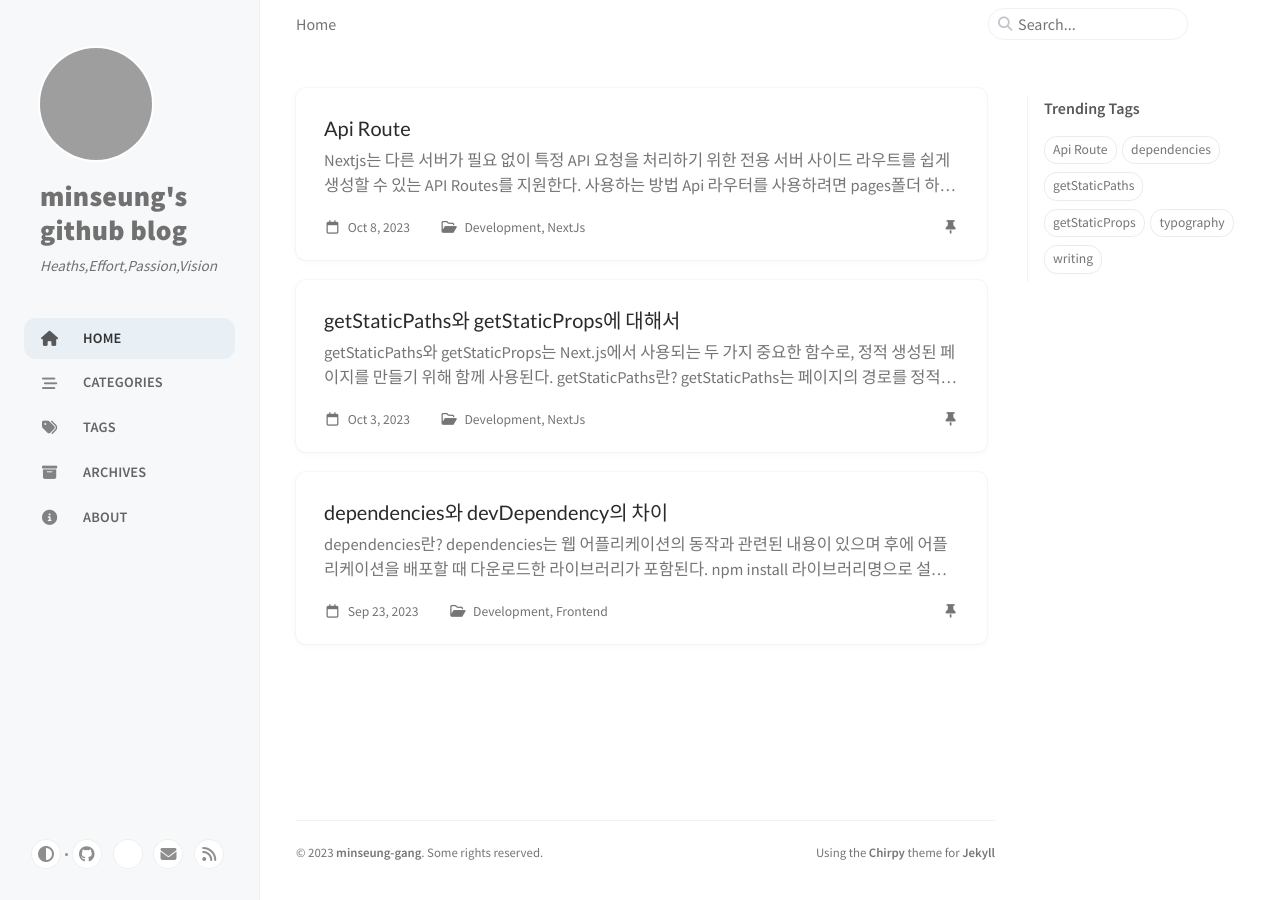
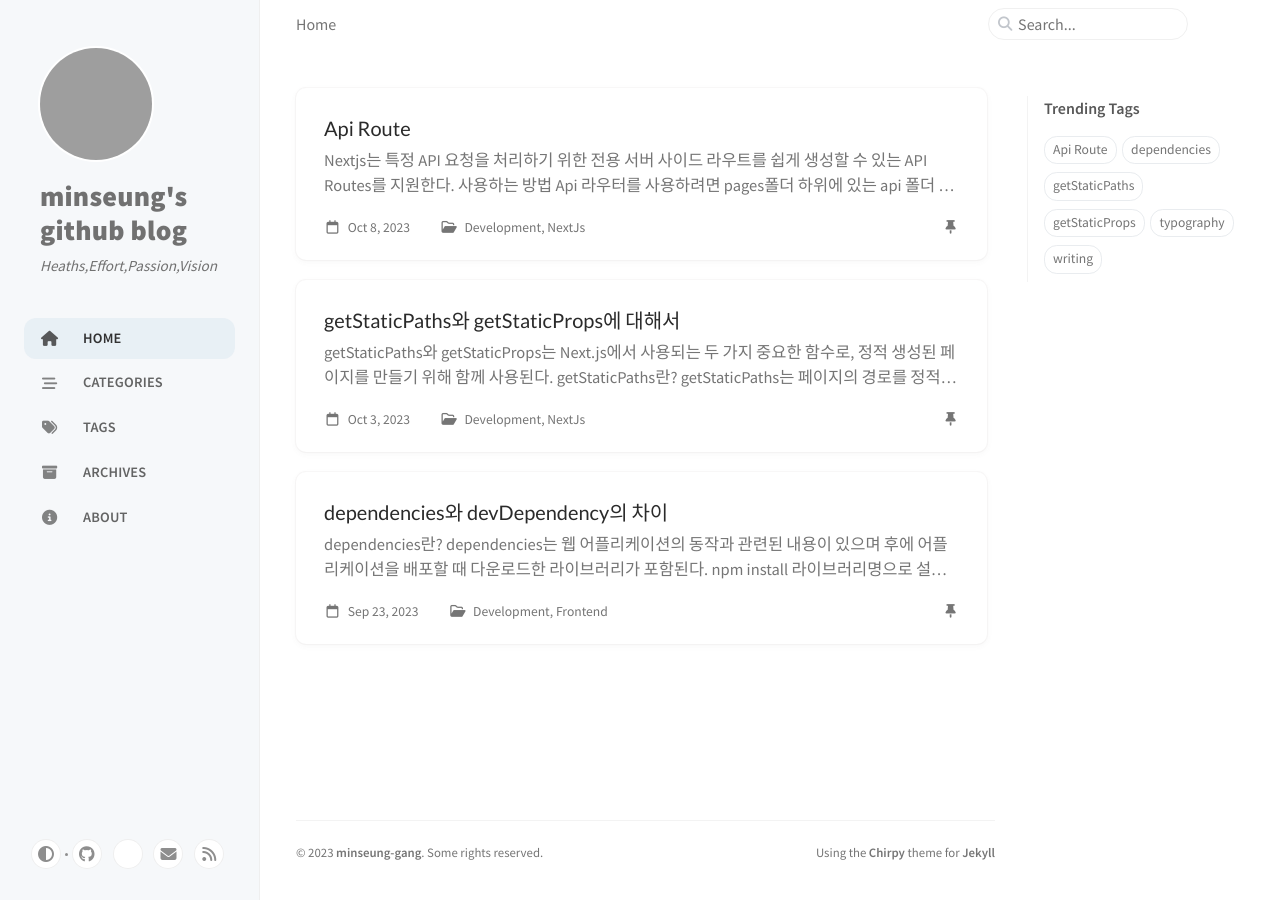
Before and after one commit to minseung-gang/minseung-gang.github.io, a Jekyll site: the page built from index.markdown, in a window 1280 px wide. Built offline with Jekyll 4.4.1, drawn with Linux system fonts in a browser that asks for light colours; cached includes are drawn as plain includes; comment, search, counter and statistics services are not loaded; grey boxes are pictures that could not be loaded.

Commit message:
docs: 파일 내 텍스트 수정

````diff
--- a/_posts/Development/2023-10-08-Api Routes.md
+++ b/_posts/Development/2023-10-08-Api Routes.md
@@ -6,7 +6,7 @@ pin: true
 tags: [Api Route]
 ---
 
-Nextjs는 다른 서버가 필요 없이 특정 API 요청을 처리하기 위한 전용 서버 사이드 라우트를 쉽게 생성할 수 있는 API Routes를 지원한다.
+Nextjs는 특정 API 요청을 처리하기 위한 전용 서버 사이드 라우트를 쉽게 생성할 수 있는 API Routes를 지원한다.
 
 ## 사용하는 방법
 
@@ -15,7 +15,7 @@ Api 라우터를 사용하려면 pages폴더 하위에 있는 api 폴더 내에
 api 폴더 내에있는 파일 자체가 api의 경로가 된다. `https://localhost:3000/api/hello`
 
 참고로 `pages/api` 폴더에 생성된 파일 명에 `\_` 또는 `.` 접두사를 붙여 주면 API Endpoint를 만들지 않는다.
-
+<br/>
 api 라우터는 기본적으로 `요청객체(req)`와 `응답객체(res)`를 매개변수로 받고 있으며, 해당 `handler함수`를 export해야한다.
 
 ```tsx
@@ -34,9 +34,10 @@ export default function handler(
 }
 ```
 
-여기서 `주의할 점`은 Api 라우터는 서버리스이기 때문에, DB와 지속적인 연결을 유지해야하거나 실시간 통신이 필요한 경우에는 사용이 적절하지 않다.
+여기서 `주의할 점`은 Api 라우터는 서버리스이기 때문에, DB와 지속적인 연결을 유지해야하거나 실시간 통신이 필요한 경우에는 적절하지 않다.
 
-또한 `getStaticProps`나 `getServerSideProps`에서는 사용하지 않는 편이 좋다. 해당 함수는 빌드할때만 실행되고 클라이언트 번들에 추가되지 않기 때문이다. 그렇기 때문에 Next 공식문서에서는 db에 직접 요청하는 방식을 권고하고 있다.<br/>
+또한 `getStaticProps`나 `getServerSideProps`에서는 사용하지 않는 편이 좋다.
+해당 함수는 빌드할때만 실행되고 클라이언트 번들에 추가되지 않기 때문이다. 그렇기 때문에 Next 공식문서에서는 db에 직접 요청하는 방식을 권고하고 있다.<br/>
 
 ## Api Route에는 어떤 장점이 있을까?
 
````
